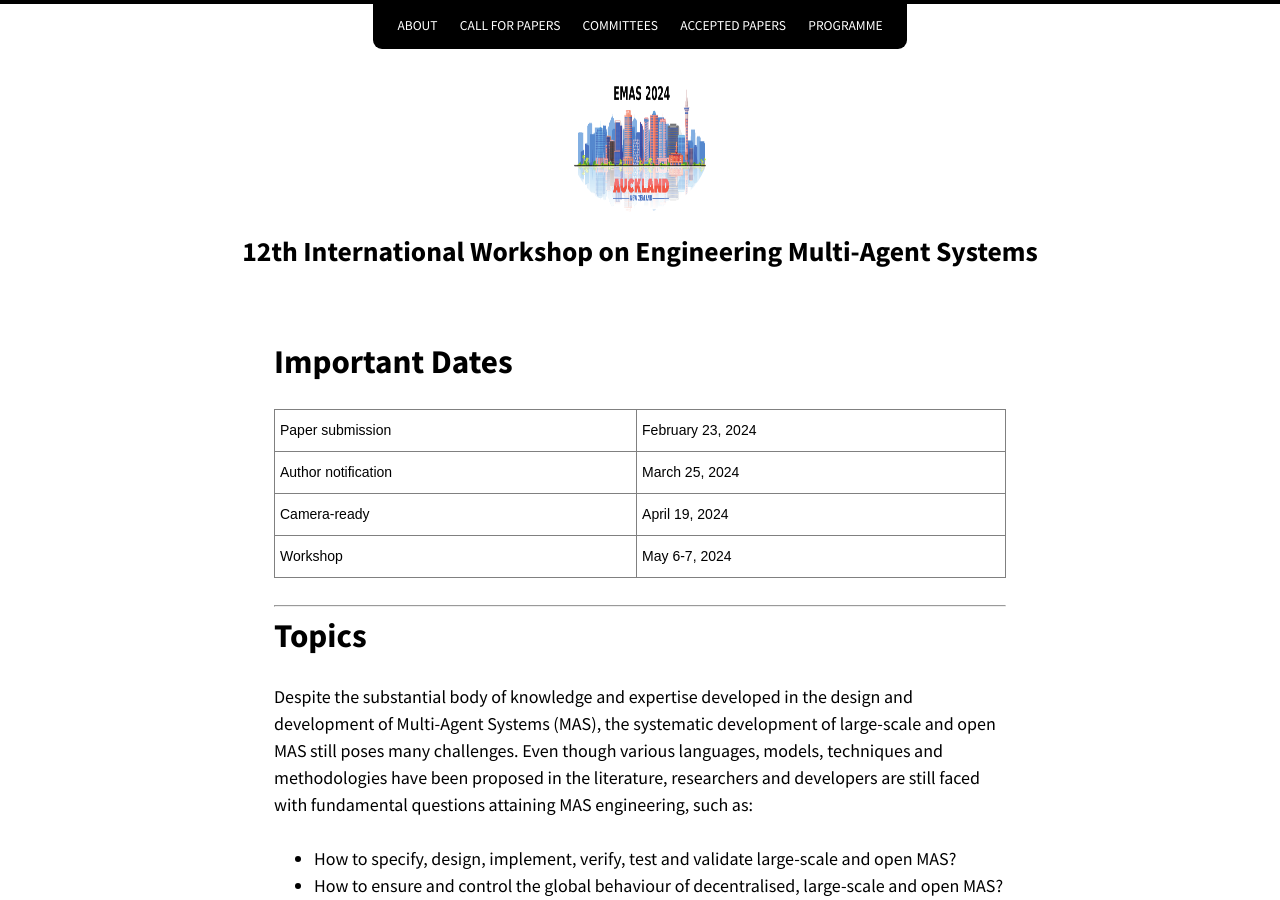
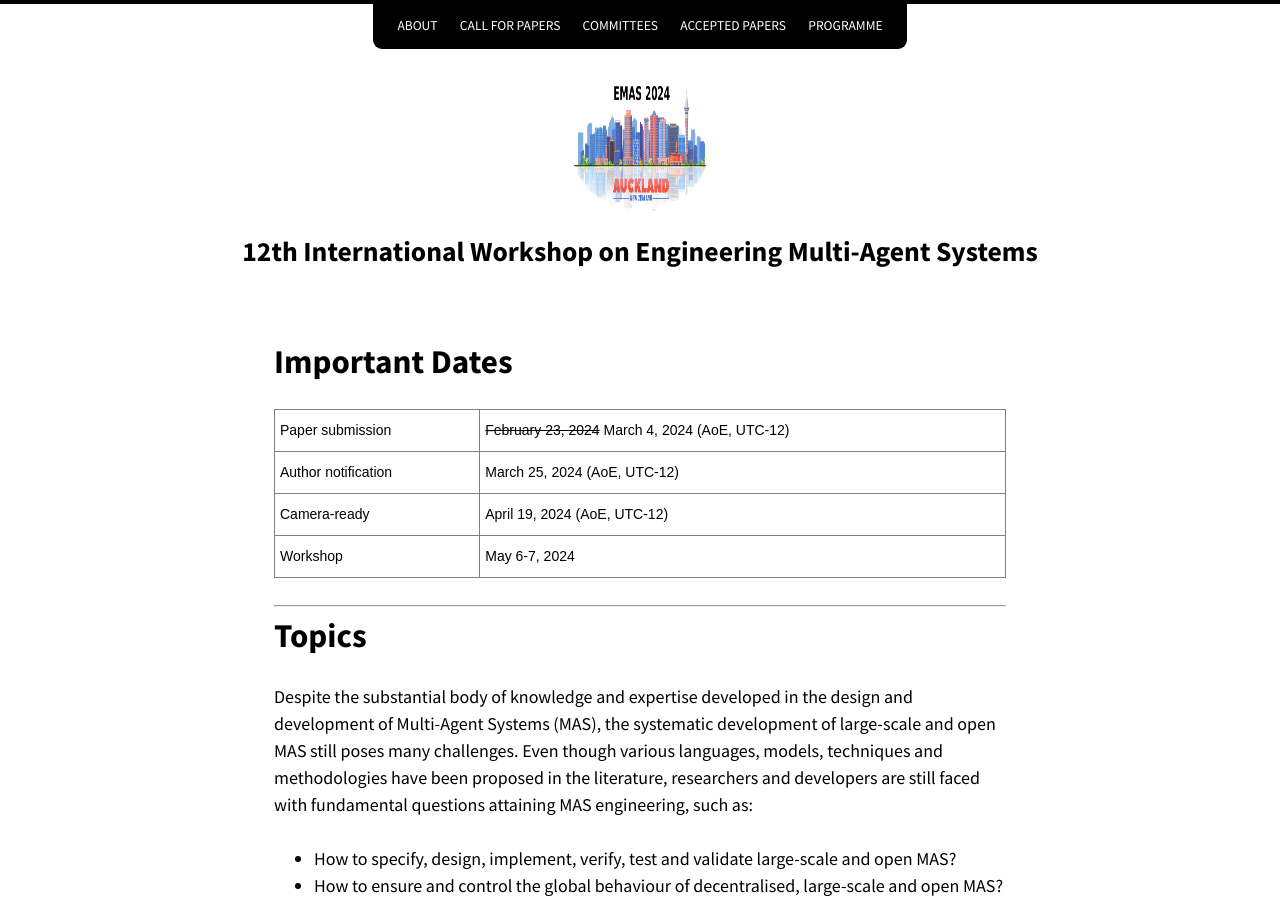
Before and after one commit to rafaelcaue/emas2024, a Jekyll site: the page built from cfp.md, in a window 1280 px wide and 900 px high. Built offline with Jekyll 4.4.1, drawn with Linux system fonts in a browser that asks for light colours; nearby versions of some CDN libraries; our own code applies the rules of GitHub Pages for plain Markdown files.

Commit message:
Update cfp.md

```diff
--- a/cfp.md
+++ b/cfp.md
@@ -18,17 +18,17 @@ entries_layout: list
 <thead>
   <tr>
     <th class="tg-0pky">Paper submission</th>
-    <th class="tg-0pky">February 23, 2024</th>
+    <th class="tg-0pky"><s>February 23, 2024</s> March 4, 2024 (AoE, UTC-12)</th>
   </tr>
 </thead>
 <tbody>
   <tr>
     <td class="tg-0pky">Author notification</td>
-    <td class="tg-0pky">March 25, 2024</td>
+    <td class="tg-0pky">March 25, 2024 (AoE, UTC-12)</td>
   </tr>
   <tr>
     <td class="tg-0pky">Camera-ready</td>
-    <td class="tg-0pky">April 19, 2024</td>
+    <td class="tg-0pky">April 19, 2024 (AoE, UTC-12)</td>
   </tr>
   <tr>
     <td class="tg-0pky">Workshop</td>
```
